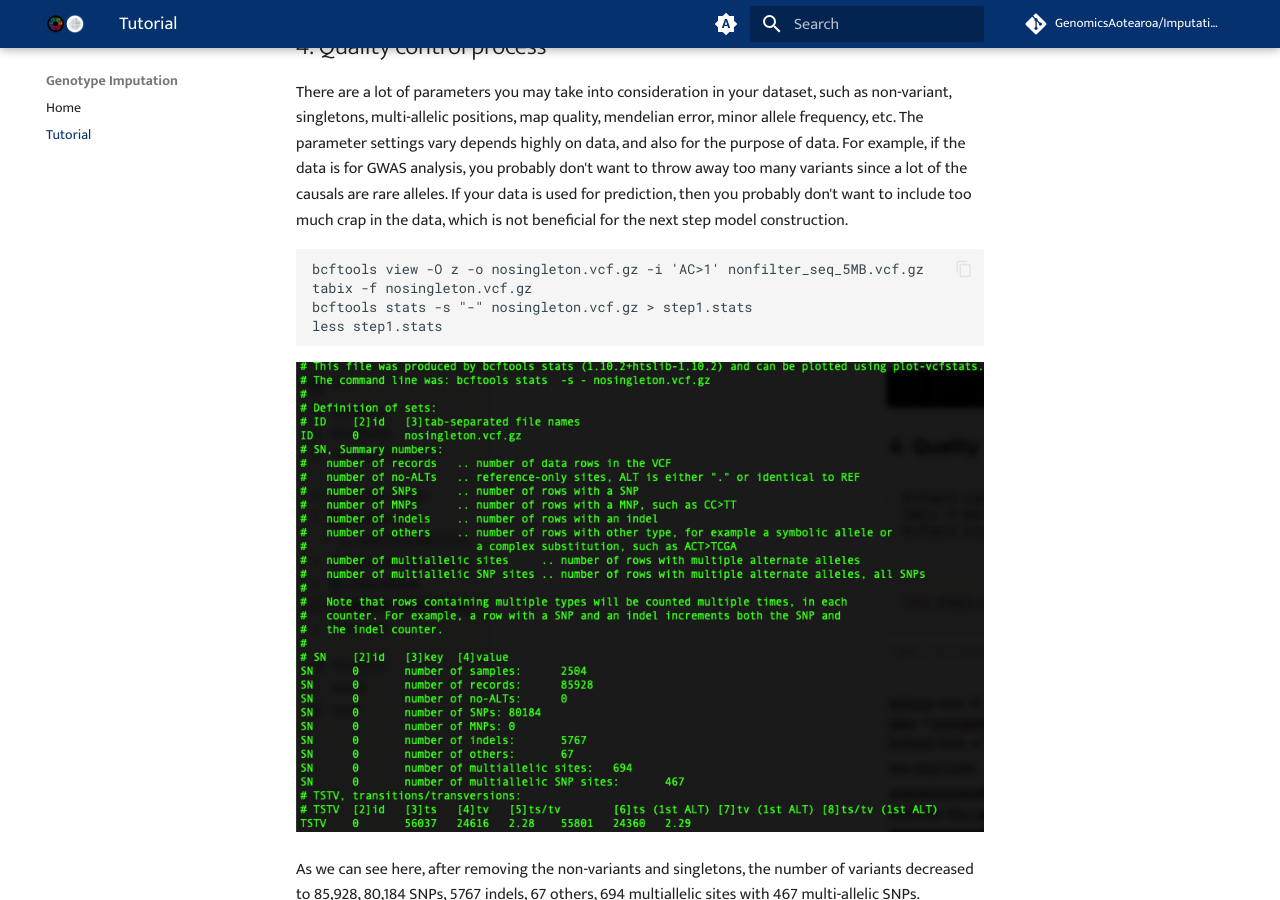
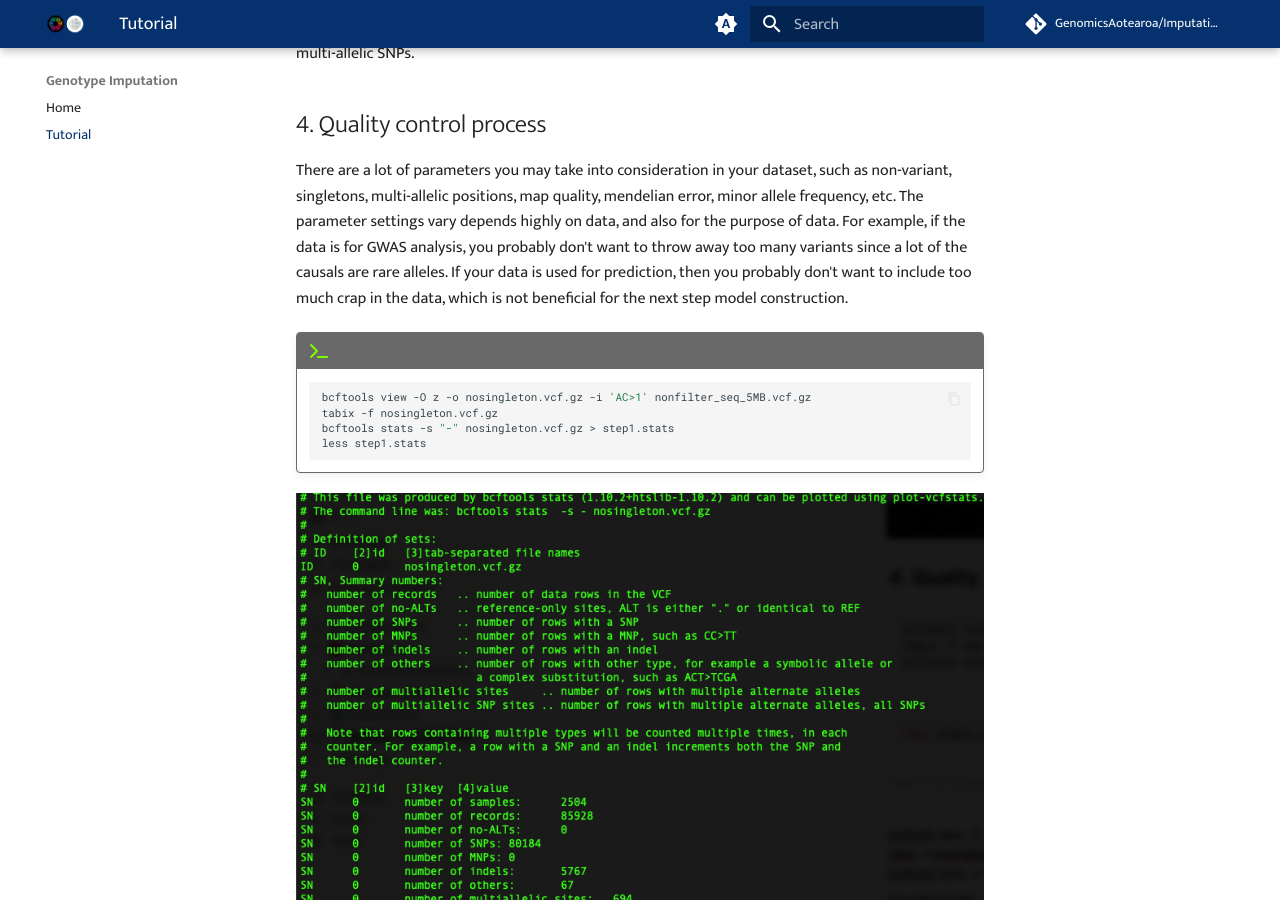
Before and after one commit to GenomicsAotearoa/Imputation-workshop, an MkDocs documentation site: the page built from docs/1_tutorial .md, in a window 1280 px wide and 900 px high, scrolled down 3660 px. Built offline with MkDocs 1.6.1 and Material for MkDocs 9.7.7, drawn with Linux system fonts in a browser that asks for light colours; comment, search, counter and statistics services are not loaded; some of the changed text lies outside the part shown.

Commit message:
update code block

````diff
--- a/docs/1_tutorial .md
+++ b/docs/1_tutorial .md
@@ -110,7 +110,10 @@ To have a basic idea of the genotype, BCFtools have a very convenient function t
 
 If you want to have a deeper understanding of the dataset, like the number of SNPs, the number of indels, sequence depth etc, BCFtools have a very convenient function: `stats`. By checking the original sequence file's information. the code you need is as below. -s is a common tag to show "samples". Samples to include or "-" to apply all variants. Via adding this, we also generate the statistics for each individual. The output will be named: original.stats
 
-`bcftools stats -s "-" nonfilter_seq_5MB.vcf.gz > original.stats`
+!!! terminal "code"
+    ```bash
+    bcftools stats -s "-" nonfilter_seq_5MB.vcf.gz > original.stats
+    ```
 
 Now let's have a look at the output:
 
@@ -124,12 +127,14 @@ So in the first part, you can see the basic statistics of the sequence file. We
 
 There are a lot of parameters you may take into consideration in your dataset, such as non-variant, singletons, multi-allelic positions, map quality, mendelian error, minor allele frequency, etc. The parameter settings vary depends highly on data, and also for the purpose of data. For example, if the data is for GWAS analysis, you probably don't want to throw away too many variants since a lot of the causals are rare alleles. If your data is used for prediction, then you probably don't want to include too much crap in the data, which is not beneficial for the next step model construction.
 
-```
-bcftools view -O z -o nosingleton.vcf.gz -i 'AC>1' nonfilter_seq_5MB.vcf.gz
-tabix -f nosingleton.vcf.gz
-bcftools stats -s "-" nosingleton.vcf.gz > step1.stats
-less step1.stats
-```
+!!! terminal "code"
+
+    ```bash
+    bcftools view -O z -o nosingleton.vcf.gz -i 'AC>1' nonfilter_seq_5MB.vcf.gz
+    tabix -f nosingleton.vcf.gz
+    bcftools stats -s "-" nosingleton.vcf.gz > step1.stats
+    less step1.stats
+    ```
 
 ![](https://github.com/GenomicsAotearoa/Imputation-workshop/blob/master/Tutorial/img/Screen%20Shot%202020-09-16%20at%2014.38.50.png?raw=true)
 
````
